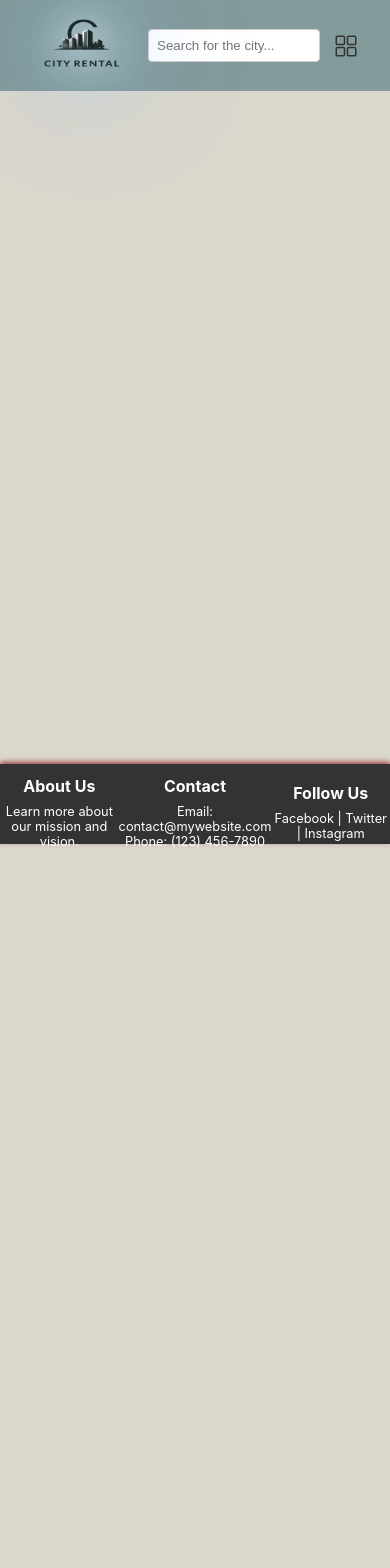
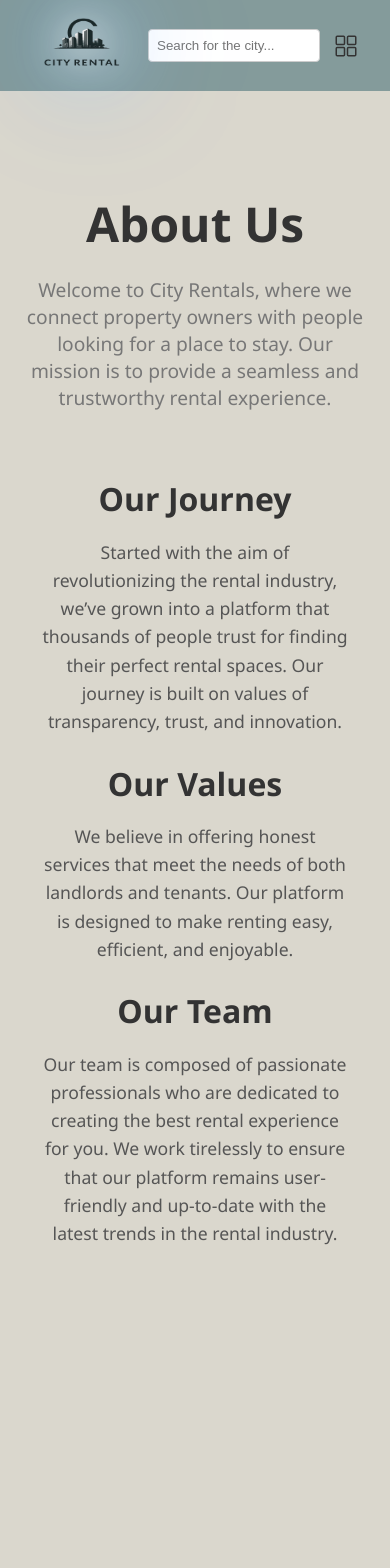
Before and after one commit to gitaman69/city-rentals, a React (Create React App) app: page /about in a window 390 px wide. Shown: the top 1568 px of the page. Before the commit the page ends 849 px from the top, so only its background shows below. Built offline with nearby package versions, Linux system fonts and the light colour scheme.

Commit message:
Your commit message

```diff
--- a/src/App.js
+++ b/src/App.js
@@ -7,6 +7,7 @@ import '../src/App.css'
 import Citypage from './Components/Citypage/Citypage';
 import ListingForm from './Components/Listings/Listings';
 import PendingListings from './Components/Listings/PendingListings';
+import AboutUs from './Components/AboutUs/AboutUs';
 
 
 const App = () => {
@@ -21,6 +22,7 @@ const App = () => {
           <Route path="/city/:cityName" element={<Citypage searchQuery={searchQuery}/>} />
           <Route path="/listings" element={<ListingForm/>} />
           <Route path="/admin/pending-listings" element={<PendingListings />} />
+          <Route path="/about" element={<AboutUs/>} />
           {/* Add other routes here */}
         </Routes>
       </main>
--- /dev/null
+++ b/src/Components/AboutUs/AboutUs.css
@@ -0,0 +1,66 @@
+body {
+  font-family: "Segoe UI", Tahoma, Geneva, Verdana, sans-serif;
+  margin: 0;
+  padding: 0;
+}
+
+.about-us {
+  padding: 60px 20px;
+}
+.about-us .container {
+  max-width: 1200px;
+  margin: 0 auto;
+  text-align: center;
+}
+.about-us h1 {
+  font-size: 3em;
+  color: #333;
+  margin-bottom: 20px;
+}
+.about-us .intro {
+  font-size: 1.2em;
+  color: #777;
+  margin-bottom: 40px;
+}
+.about-us .content {
+  display: flex;
+  flex-wrap: wrap;
+  justify-content: space-between;
+}
+.about-us .content .text {
+  flex: 2;
+  padding: 0 20px;
+}
+.about-us .content .text h2 {
+  font-size: 2em;
+  color: #333;
+  margin-bottom: 15px;
+}
+.about-us .content .text p {
+  font-size: 1.1em;
+  color: #555;
+  line-height: 1.6;
+  margin-bottom: 20px;
+}
+
+@media (max-width: 768px) {
+  .content {
+    flex-direction: column;
+  }
+  .content .image {
+    margin-bottom: 20px;
+  }
+  h1 {
+    font-size: 2.5em;
+  }
+  .intro {
+    font-size: 1.1em;
+  }
+  .text h2 {
+    font-size: 1.8em;
+  }
+  .text p {
+    font-size: 1em;
+  }
+}
+/*# sourceMappingURL=AboutUs.css.map */
--- /dev/null
+++ b/src/Components/AboutUs/AboutUs.jsx
@@ -0,0 +1,35 @@
+import React from 'react';
+import './AboutUs.scss';
+
+const AboutUs = () => {
+  return (
+    <section className="about-us">
+      <div className="container">
+        <h1>About Us</h1>
+        <p className="intro">
+          Welcome to City Rentals, where we connect property owners with people looking for a place to stay. Our mission is to provide a seamless and trustworthy rental experience.
+        </p>
+        <div className="content">
+          <div className="text">
+            <h2>Our Journey</h2>
+            <p>
+              Started with the aim of revolutionizing the rental industry, we’ve grown into a platform that thousands of people trust for finding their perfect rental spaces. Our journey is built on values of transparency, trust, and innovation.
+            </p>
+
+            <h2>Our Values</h2>
+            <p>
+              We believe in offering honest services that meet the needs of both landlords and tenants. Our platform is designed to make renting easy, efficient, and enjoyable.
+            </p>
+
+            <h2>Our Team</h2>
+            <p>
+              Our team is composed of passionate professionals who are dedicated to creating the best rental experience for you. We work tirelessly to ensure that our platform remains user-friendly and up-to-date with the latest trends in the rental industry.
+            </p>
+          </div>
+        </div>
+      </div>
+    </section>
+  );
+};
+
+export default AboutUs;
--- /dev/null
+++ b/src/Components/AboutUs/AboutUs.min.css
@@ -0,0 +1,2 @@
+body{font-family:"Segoe UI",Tahoma,Geneva,Verdana,sans-serif;margin:0;padding:0}.about-us{padding:60px 20px}.about-us .container{max-width:1200px;margin:0 auto;text-align:center}.about-us h1{font-size:3em;color:#333;margin-bottom:20px}.about-us .intro{font-size:1.2em;color:#777;margin-bottom:40px}.about-us .content{display:flex;flex-wrap:wrap;justify-content:space-between}.about-us .content .text{flex:2;padding:0 20px}.about-us .content .text h2{font-size:2em;color:#333;margin-bottom:15px}.about-us .content .text p{font-size:1.1em;color:#555;line-height:1.6;margin-bottom:20px}@media(max-width: 768px){.content{flex-direction:column}.content .image{margin-bottom:20px}h1{font-size:2.5em}.intro{font-size:1.1em}.text h2{font-size:1.8em}.text p{font-size:1em}}
+/*# sourceMappingURL=AboutUs.min.css.map */
--- /dev/null
+++ b/src/Components/AboutUs/AboutUs.scss
@@ -0,0 +1,79 @@
+body {
+    font-family: 'Segoe UI', Tahoma, Geneva, Verdana, sans-serif;
+    margin: 0;
+    padding: 0;
+  }
+
+  .about-us {
+    padding: 60px 20px;
+
+    .container {
+      max-width: 1200px;
+      margin: 0 auto;
+      text-align: center;
+    }
+
+    h1 {
+      font-size: 3em;
+      color: #333;
+      margin-bottom: 20px;
+    }
+
+    .intro {
+      font-size: 1.2em;
+      color: #777;
+      margin-bottom: 40px;
+    }
+
+    .content {
+      display: flex;
+      flex-wrap: wrap;
+      justify-content: space-between;
+
+      .text {
+        flex: 2;
+        padding: 0 20px;
+
+        h2 {
+          font-size: 2em;
+          color: #333;
+          margin-bottom: 15px;
+        }
+
+        p {
+          font-size: 1.1em;
+          color: #555;
+          line-height: 1.6;
+          margin-bottom: 20px;
+        }
+      }
+    }
+  }
+
+  @media (max-width: 768px) {
+    .content {
+      flex-direction: column;
+
+      .image {
+        margin-bottom: 20px;
+      }
+    }
+
+    h1 {
+      font-size: 2.5em;
+    }
+
+    .intro {
+      font-size: 1.1em;
+    }
+
+    .text {
+      h2 {
+        font-size: 1.8em;
+      }
+
+      p {
+        font-size: 1em;
+      }
+    }
+  }
```
Also changed, not shown: 2 other files (tests, documents, lock files or other folders).
